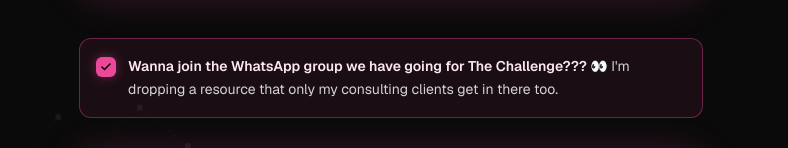
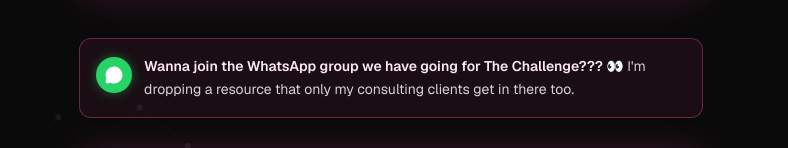
Before and after one commit to mattypark/Viralbestieswebsite, a Next.js app: page /waitlist/confirmed in a window 1280 px wide. Shown: the part 779-927 px from the top of the page, without its empty margins (249-1037 px from the left). Built offline with nearby package versions, Linux system fonts and the light colour scheme.

Commit message:
Replace checkmark with WhatsApp green chat icon on invite card

```diff
--- a/app/waitlist/confirmed/page.tsx
+++ b/app/waitlist/confirmed/page.tsx
@@ -1,5 +1,5 @@
 import Link from "next/link";
-import { Check, AlertTriangle, ArrowRight, Star } from "lucide-react";
+import { Check, AlertTriangle, ArrowRight, Star, MessageCircle } from "lucide-react";
 import Reveal from "@/components/Reveal";
 import Constellation from "@/components/Constellation";
 
@@ -98,8 +98,8 @@
           rel="noopener noreferrer"
           className="group flex items-start gap-3 rounded-xl border border-pink-brand/40 bg-pink-brand/[0.07] p-4 hover:bg-pink-brand/10 transition-colors"
         >
-          <span className="shrink-0 w-5 h-5 rounded-md bg-pink-brand flex items-center justify-center mt-0.5 shadow-[0_0_12px_rgba(236,72,153,0.4)]">
-            <Check size={12} className="text-black" strokeWidth={3} />
+          <span className="shrink-0 w-9 h-9 rounded-full bg-[#25D366] flex items-center justify-center mt-0.5 shadow-[0_0_12px_rgba(37,211,102,0.4)]">
+            <MessageCircle size={18} className="text-white" strokeWidth={2.5} fill="white" />
           </span>
           <span className="text-sm text-neutral-200 leading-relaxed">
             <span className="font-semibold text-pink-100">
```
